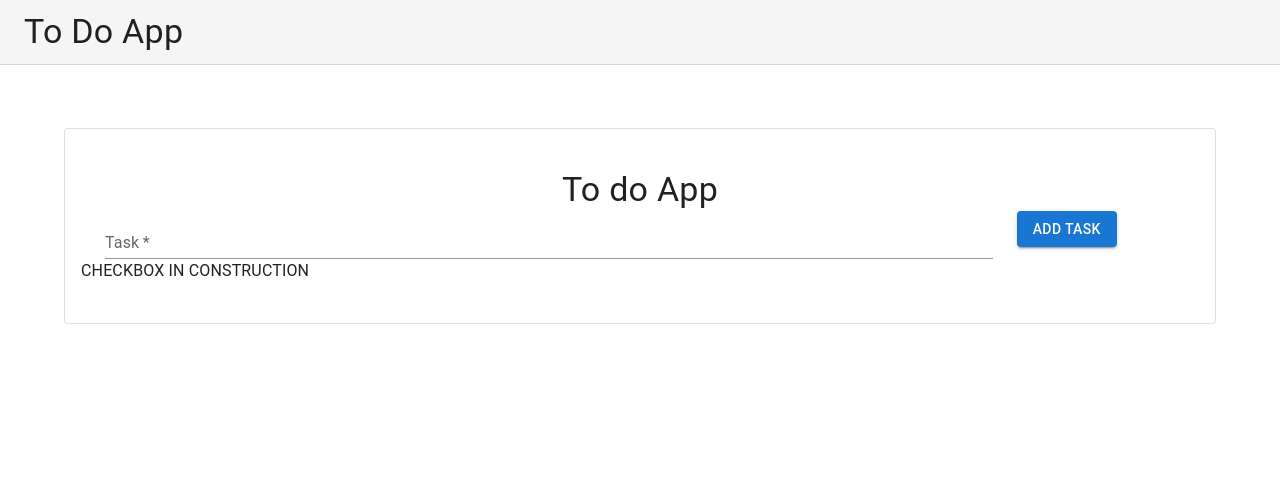
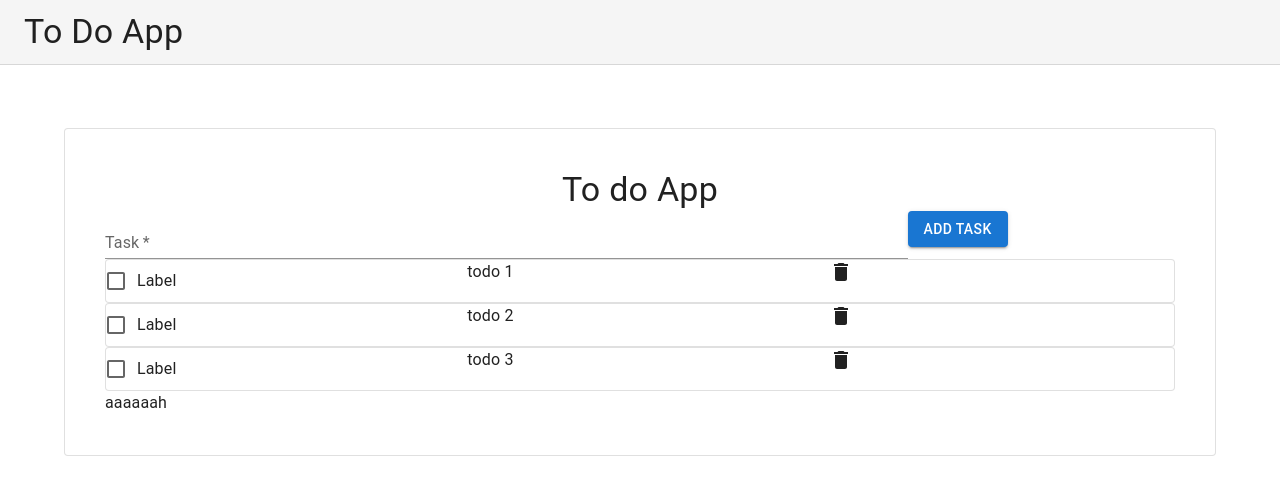
Before and after one commit to OM33/to-do-app, a React (Create React App) app: page / in a window 1280 px wide. Shown: the top 492 px of the page. Built offline with nearby package versions, Linux system fonts and the light colour scheme.

Commit message:
Agregando el checkbox list

```diff
--- a/package.json
+++ b/package.json
@@ -6,6 +6,7 @@
     "@emotion/react": "^11.10.5",
     "@emotion/styled": "^11.10.5",
     "@fontsource/roboto": "^4.5.8",
+    "@mui/icons-material": "^5.11.0",
     "@mui/material": "^5.11.8",
     "@testing-library/jest-dom": "^5.16.5",
     "@testing-library/react": "^13.4.0",
--- a/src/App.js
+++ b/src/App.js
@@ -5,14 +5,16 @@ import Button from "@mui/material/Button";
 import CssBaseline from "@mui/material/CssBaseline";
 import Box from "@mui/material/Box";
 import Container from "@mui/material/Container";
-import TodoBox from "./components/TodoBox";
+import TodoForm from "./components/TodoForm";
+// import CheckboxList from "./components/CheckboxList";
 
 function App() {
   return (
     <div>
       <CssBaseline />
       <Container>
-        <TodoBox />
+        <TodoForm />
+        {/* <CheckboxList /> */}
       </Container>
     </div>
   );
--- /dev/null
+++ b/src/components/CheckboxList.js
@@ -0,0 +1,65 @@
+import * as React from "react";
+import {
+  Card,
+  CardContent,
+  Typography,
+  Container,
+  iconbutton,
+} from "@mui/material";
+import List from "@mui/material/List";
+import ListItem from "@mui/material/ListItem";
+import ListItemButton from "@mui/material/ListItemButton";
+import ListItemText from "@mui/material/ListItemText";
+import FormGroup from "@mui/material/FormGroup";
+import FormControlLabel from "@mui/material/FormControlLabel";
+import Checkbox from "@mui/material/Checkbox";
+import { createTheme, ThemeProvider } from "@mui/material/styles";
+import DeleteIcon from "@mui/icons-material/Delete";
+import Paper from "@mui/material/Paper";
+import Grid from "@mui/material/Grid";
+
+export default function CheckboxList({ tasks }) {
+  console.log(tasks);
+  console.log("en checkbox");
+  return (
+    <>
+      {tasks.map((task) => {
+        const { id, title, iscompleted } = task;
+        return (
+          <Paper variant="outlined" key={id}>
+            <Grid container spacing={2}>
+              <Grid item xs={4}>
+                <FormControlLabel control={<Checkbox />} label="Label" />
+              </Grid>
+              <Grid item xs={4} key={id}>
+                <Typography>{title}</Typography>
+              </Grid>
+              <Grid item xs={4}>
+                <DeleteIcon />
+              </Grid>
+            </Grid>
+          </Paper>
+        );
+      })}
+      {/* <Paper variant="outlined">
+            <FormGroup>
+              <Grid container spacing={2}>
+                <Grid item xs={4}>
+                  <FormControlLabel
+                    control={<Checkbox defaultChecked />}
+                    label="Label"
+                  />
+                </Grid>
+                <Grid item xs={4} key={id}>
+                  <Typography>{title}</Typography>
+                </Grid>
+                <Grid item xs={4}>
+                  <DeleteIcon />
+                </Grid>
+              </Grid>
+            </FormGroup>
+          </Paper>; */}
+      aaaaaah
+    </>
+  );
+}
--- a/src/components/TodoBox.js
+++ b/src/components/TodoForm.js
@@ -12,9 +12,29 @@ import FormControlLabel from "@mui/material/FormControlLabel";
 import Typography from "@mui/material/Typography";
 import Grid from "@mui/material/Grid";
 import { createTheme, ThemeProvider } from "@mui/material/styles";
-import CheckboxList from "./tasks";
+import { useState } from "react";
+import { FormControl } from "@mui/material";
+import CheckboxList from "./CheckboxList";
 
-function TodoBox() {
+function TodoForm() {
+  const [tasks, setTasks] = React.useState([
+    {
+      id: 1,
+      title: "todo 1",
+      iscompleted: false,
+    },
+    {
+      id: 2,
+      title: "todo 2",
+      iscompleted: false,
+    },
+    {
+      id: 3,
+      title: "todo 3",
+      iscompleted: false,
+    },
+  ]);
+
   const theme = createTheme();
 
   return (
@@ -35,18 +55,21 @@ function TodoBox() {
           </Typography>
         </Toolbar>
       </AppBar>
-      <Container component="main" maxWidth="sm" sx={{ mb: 4 }}></Container>
+      <Container component="main" maxWidth="sm" sx={{ mb: 16 }}></Container>
       <Paper
         variant="outlined"
         sx={{ my: { xs: 3, md: 16 }, p: { xs: 2, md: 5 } }}>
         <Typography component="h1" variant="h4" align="center">
           To do App
         </Typography>
-        <Grid container spacing={3}>
-          <Grid item xs={12} sm={10}>
+
+        <form>
+          <FormControl fullWidth={true}>
+            <Grid container spacing={0}>
+              <Grid item xs={6} sm={9}>
                 <TextField
                   required
-              id="Task"
+                  id="task"
                   name="Task"
                   label="Task"
                   fullWidth
@@ -54,14 +77,16 @@ function TodoBox() {
                   variant="standard"
                 />
               </Grid>
-          <Grid item xs={12} sm={2}>
+              <Grid item xs={6} sm={3}>
                 <Button variant="contained">Add Task</Button>
               </Grid>
-          <CheckboxList />
             </Grid>
+          </FormControl>
+        </form>
+        <CheckboxList tasks={tasks} />
       </Paper>
     </ThemeProvider>
   );
 }
 
-export default TodoBox;
+export default TodoForm;
--- a/src/components/tasks.js
+++ /dev/null
@@ -1,12 +0,0 @@
-import * as React from "react";
-import List from "@mui/material/List";
-import ListItem from "@mui/material/ListItem";
-import ListItemButton from "@mui/material/ListItemButton";
-import ListItemText from "@mui/material/ListItemText";
-import ListItemAvatar from "@mui/material/ListItemAvatar";
-import Checkbox from "@mui/material/Checkbox";
-import Avatar from "@mui/material/Avatar";
-
-export default function CheckboxList() {
-  return "CHECKBOX IN CONSTRUCTION";
-}
```
Also changed, not shown: 1 other file (tests, documents, lock files or other folders). Lines whose indentation alone changed are shown as unchanged.
